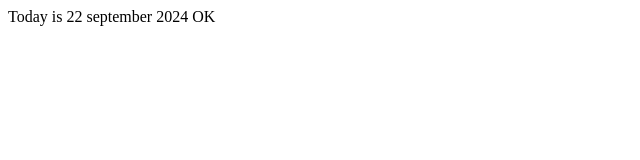
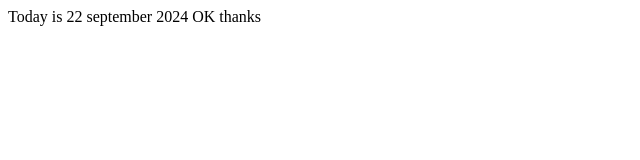
Before and after one commit to Akash147-ship-it/demo, a plain HTML site: page test.html in a window 1280 px wide. Shown: the full height of the page, 0-640 px from the left. Drawn offline with Linux system fonts and the light colour scheme.

Commit message:
again update be aky

```diff
--- a/test.html
+++ b/test.html
@@ -6,6 +6,6 @@
     <title>Document</title>
 </head>
 <body>
-    Today is 22 september 2024 OK
+    Today is 22 september 2024 OK thanks
 </body>
 </html>
```
